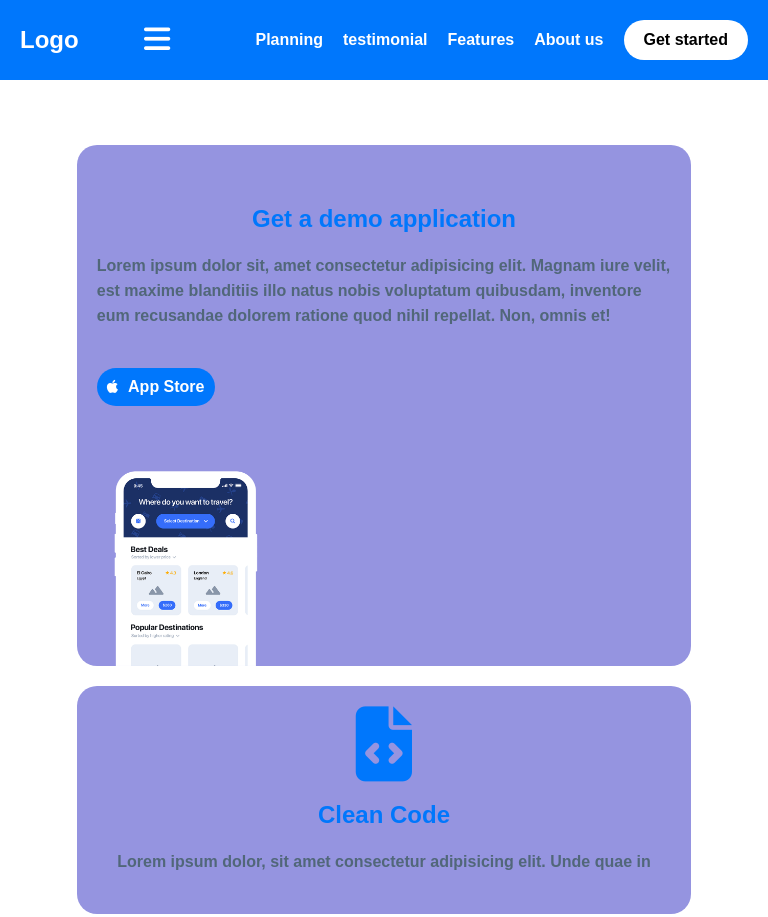
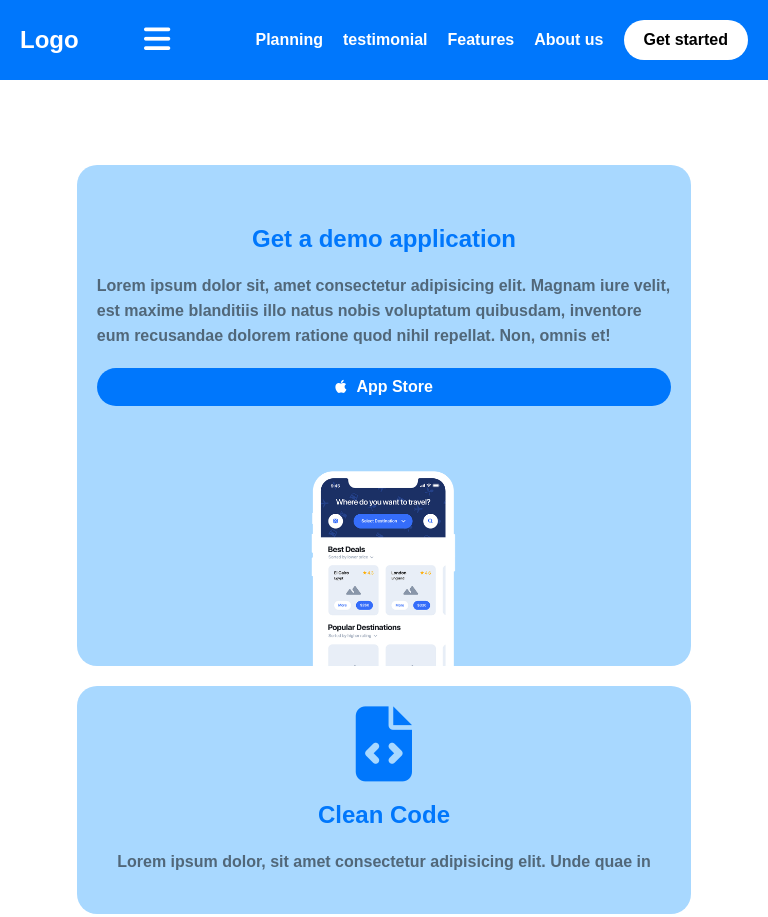
Before and after one commit to AdamBenDev/htmlcss-responsive-layout, a plain HTML site: page index.html in a window 768 px wide. Shown: the top 917 px of the page. Drawn offline with Linux system fonts and the light colour scheme.

Commit message:
Mediascreen tablet start

```diff
--- a/index.html
+++ b/index.html
@@ -54,7 +54,7 @@
                                     maxime blanditiis illo natus nobis voluptatum quibusdam, inventore eum recusandae
                                     dolorem ratione quod nihil repellat. Non, omnis et!</p>
                                 <a href="#" class="btn-link">
-                                    <div class="btn"><i class="fa-brands fa-apple"></i>App Store</div>
+                                    <div class="btn-1"><i class="fa-brands fa-apple"></i>App Store</div>
                                 </a>
                             </div>
 
@@ -302,8 +302,8 @@
     <!--FOOTER-->
     <footer>
         <div class="container">
-            <p></p>
-            <p><a href="#">Lorem Isum</a>lorem lorem lorema <a href="#">Boolean</a></p>
+            <p>Lorem ipsum dolor sit amet consectetur, adipisicing elit. Fugit magnam, quidem consequuntur quos minus perferendis deserunt, quasi adipisci id itaque maxime rerum sunt fuga. Quis exercitationem minus at explicabo enim!</p>
+            <p><a href="#">Lorem Isum</a> lorem lorem lorema <a href="#">Boolean</a></p>
         </div>
     </footer>
 </body>
--- a/style.css
+++ b/style.css
@@ -93,6 +93,12 @@ div {
     padding: 10px;
 }
 
+.btn-1{
+    text-align: center;
+    background-color: rgb(0,119,252);
+    padding: 10px;
+}
+
 .mn-1{
     font-size: 30px;
 }
@@ -119,9 +125,11 @@ main{
 
 .card {
 
-    background-color: rgb(149,148,224);
+    background-color:rgb(168,216,255);
     margin: 20px 0px;
 }
+
+
 
 .cards {
 
@@ -166,6 +174,8 @@ main{
     flex-direction: column;
     text-align: center;
     color: white;
+
+    background-color: rgb(139,133,223);
 }
 
 .test-c.card .tes-d{
@@ -184,6 +194,7 @@ main{
     flex-direction: column;
     justify-content: space-between;
     padding-bottom: 0px;
+    align-items: center;
 }
 
 .cb-in.cb-img {
@@ -357,7 +368,9 @@ main{
     font-size: 50px;
 }
 
-
+#free p{
+    color: white;
+}
 
 #free .btn {
 
@@ -370,7 +383,6 @@ main{
 }
 
 #free .copyright , .copyright a:visited , .copyright a:link {
-
     color: white;
 }
 
@@ -387,10 +399,6 @@ main{
 .copyright ul li {
     margin-right: 20px;
     font-size: 12px;
-}
-
-.copyright ul li:first-child {
-
     list-style: none;
 }
 
@@ -422,3 +430,17 @@ footer a:link , footer a:visited {
 
     color: rgb(139,133,223);
 }
+
+/*RESPONSIVE TABLET*/
+
+@media screen and (min-width:588px) and (max-width:997px){
+    .cards {
+        display: flex;
+        flex-direction: column;
+        width: 100%;
+    }
+
+    .cards.card {
+
+    }
+}
```
